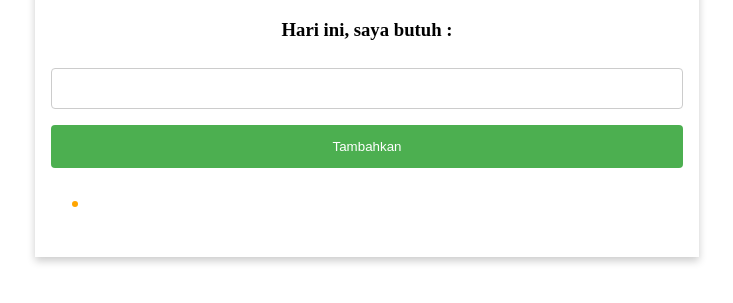
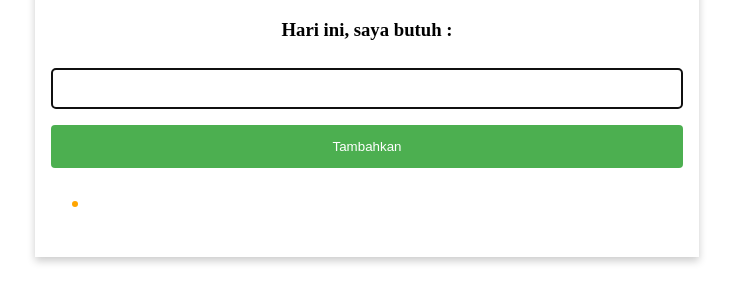
Before and after one commit to dts-kominfo-rea2b/challenge-08-dwijanto11, a website: page index.html in a window 1280 px wide. Both pictures are taken after a click on the button "Tambahkan". Shown: the part 85-388 px from the top of the page, without its empty margins (273-1006 px from the left). Drawn offline with Linux system fonts and the light colour scheme.

Commit message:
menambahkan jawaban

```diff
--- a/index.html
+++ b/index.html
@@ -74,7 +74,7 @@
     let button = document.querySelector("#todo-submit");
     let input = document.querySelector("#todo-input");
     let output = document.querySelector("#todo-output");
-    // input.focus();
+    input.focus();
 
     // TODO: Buatlah sebuah fungsi dengan nama fnClickHandler
     // Fungsi yang digunakan untuk menambahkan tulisan
@@ -89,12 +89,12 @@
     button.addEventListener('click', (event) => {
       output.appendChild(fnClickHandler(input.value));
       input.value = "";
-      // input.focus();
+      input.focus();
     })
 
     // TODO: register event onkeypress / addEventListener untuk input
     // sehingga saat di input ditekan enter akan menjalankan fungsi fnClickHandler juga
-    input.addEventListener('keyup', (event) => {
+    input.addEventListener('keypress', (event) => {
       if (event.key == "Enter") {
         output.appendChild(fnClickHandler(input.value));
         input.value = "";
```
